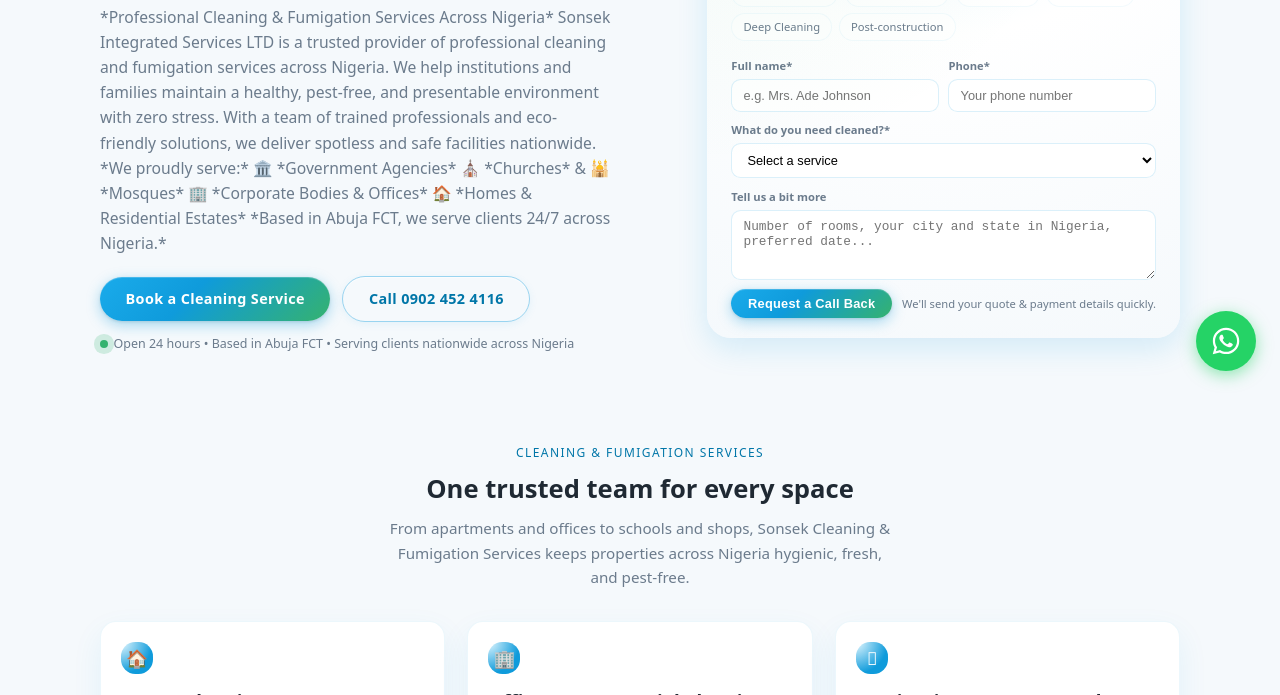
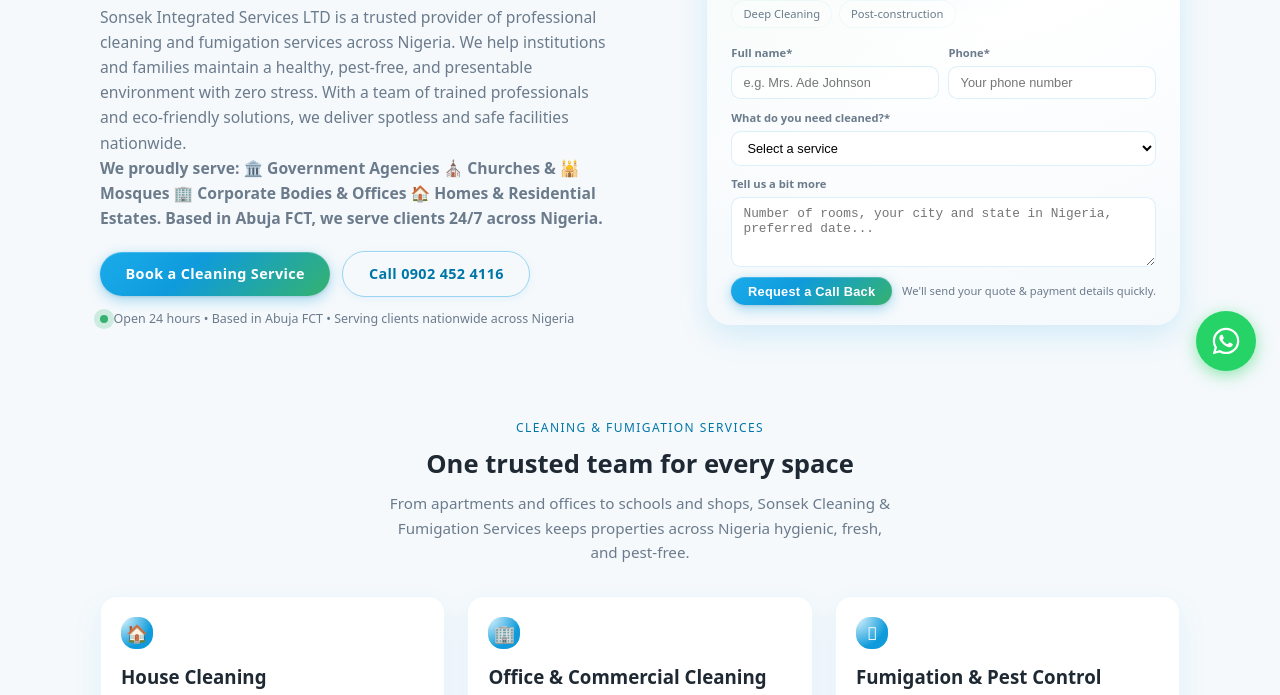
Before and after one commit to Victorsam862/sonsek, a website: page index.html in a window 1280 px wide. Shown: the part 405-1100 px from the top of the page. Drawn offline with nearby package versions, Linux system fonts and the light colour scheme.

Commit message:
email fix 2

```diff
--- a/index.html
+++ b/index.html
@@ -115,19 +115,18 @@
             <h1 class="hero-title">Professional <span>Cleaning &amp; Fumigation Services</span> Across Nigeria</h1>
 
             <p class="hero-subtitle">
-              *Professional Cleaning & Fumigation Services Across Nigeria*
+              Sonsek Integrated Services LTD is a trusted provider of professional cleaning and fumigation services across Nigeria. We help institutions and families maintain a healthy, pest-free, and presentable environment with zero stress.
 
-Sonsek Integrated Services LTD is a trusted provider of professional cleaning and fumigation services across Nigeria. We help institutions and families maintain a healthy, pest-free, and presentable environment with zero stress.
+              With a team of trained professionals and eco-friendly solutions, we deliver spotless and safe facilities nationwide.<br>
 
-With a team of trained professionals and eco-friendly solutions, we deliver spotless and safe facilities nationwide.
-
-*We proudly serve:*
-🏛️ *Government Agencies*
-⛪ *Churches* & 🕌 *Mosques*
-🏢 *Corporate Bodies & Offices*
-🏠 *Homes & Residential Estates*
-
-*Based in Abuja FCT, we serve clients 24/7 across Nigeria.*
+              <strong>
+                We proudly serve:
+                🏛️ Government Agencies
+                ⛪ Churches & 🕌 Mosques
+                🏢 Corporate Bodies & Offices
+                🏠 Homes & Residential Estates.
+                Based in Abuja FCT, we serve clients 24/7 across Nigeria.
+              </strong>
 
             </p>
 
```
